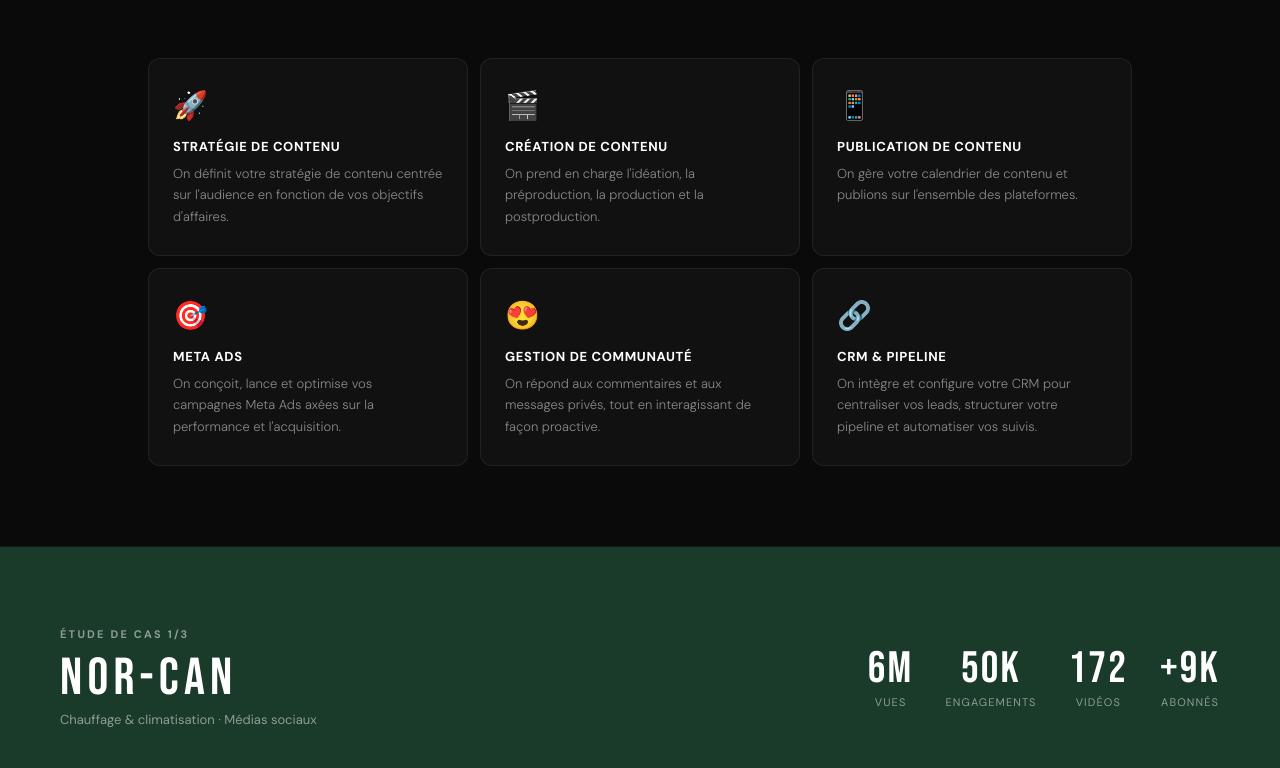
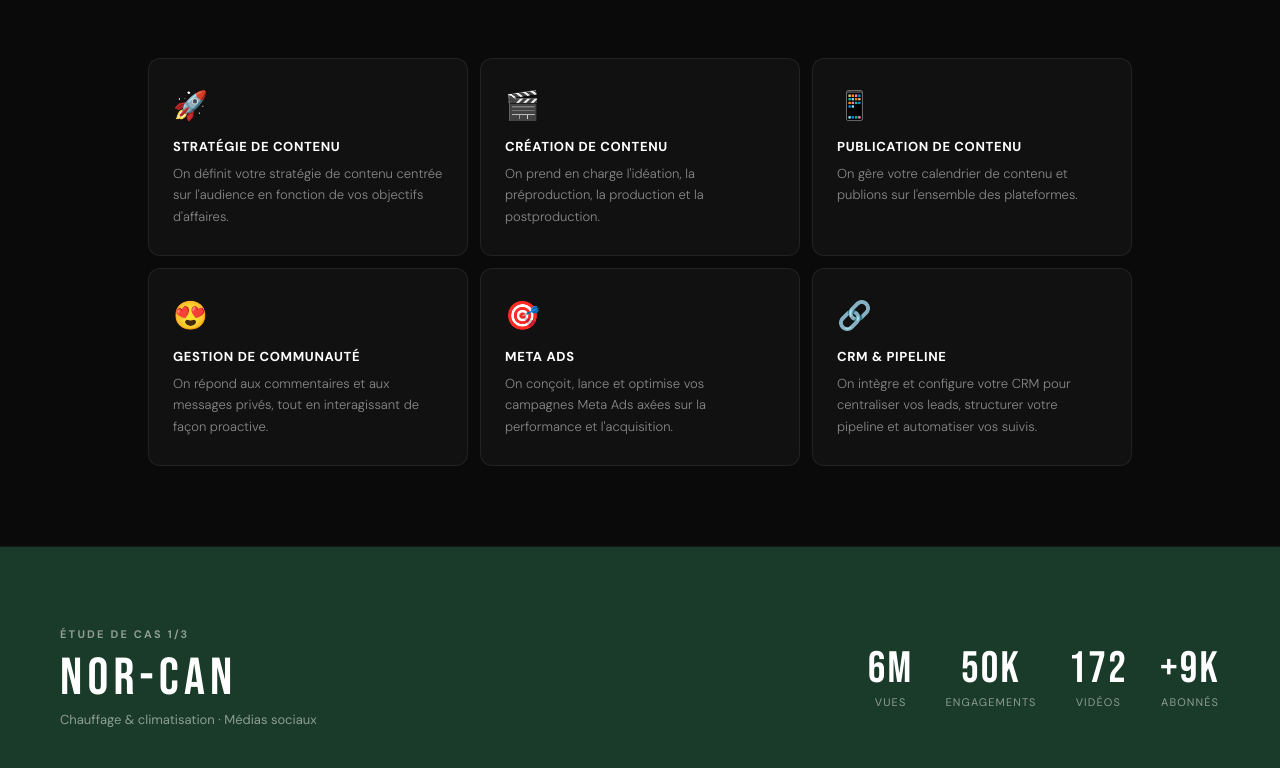
Before and after one commit to auchumedia/auchumedia-website, a React (Create React App) app: page /entreprises in a window 1280 px wide. Shown: the part 881-1649 px from the top of the page. Built offline with nearby package versions, Linux system fonts and the light colour scheme.

Commit message:
Update Entreprises.js

```diff
--- a/src/pages/Entreprises.js
+++ b/src/pages/Entreprises.js
@@ -255,15 +255,15 @@ export default function Entreprises() {
             { icon: '🚀', title: 'Stratégie de contenu', desc: "On définit votre stratégie de contenu centrée sur l'audience en fonction de vos objectifs d'affaires." },
             { icon: '🎬', title: 'Création de contenu', desc: "On prend en charge l'idéation, la préproduction, la production et la postproduction." },
             { icon: '📱', title: 'Publication de contenu', desc: "On gère votre calendrier de contenu et publions sur l'ensemble des plateformes." },
+            { icon: '😍', title: 'Gestion de communauté', desc: "On répond aux commentaires et aux messages privés, tout en interagissant de façon proactive." },
             { icon: '🎯', title: 'Meta Ads', desc: "On conçoit, lance et optimise vos campagnes Meta Ads axées sur la performance et l'acquisition." },
-            { icon: '😍', title: 'Gestion de communauté', desc: "On répond aux commentaires et aux messages privés, tout en interagissant de façon proactive." },
             { icon: '🔗', title: 'CRM & Pipeline', desc: "On intègre et configure votre CRM pour centraliser vos leads, structurer votre pipeline et automatiser vos suivis." },
           ] : [
             { icon: '🚀', title: 'Content strategy', desc: "We define your audience-focused content strategy based on your business objectives." },
             { icon: '🎬', title: 'Content creation', desc: "We handle ideation, pre-production, production and post-production." },
             { icon: '📱', title: 'Content publishing', desc: "We manage your content calendar and publish across all platforms." },
+            { icon: '😍', title: 'Community management', desc: "We respond to comments and DMs while proactively engaging with relevant accounts." },
             { icon: '🎯', title: 'Meta Ads', desc: "We design, launch and optimize your Meta Ads campaigns focused on performance and acquisition." },
-            { icon: '😍', title: 'Community management', desc: "We respond to comments and DMs while proactively engaging with relevant accounts." },
             { icon: '🔗', title: 'CRM & Pipeline', desc: "We integrate and configure your CRM to centralize leads, structure your pipeline and automate follow-ups." },
           ]).map((item, i) => (
             <FadeIn key={i} delay={i * 0.07}>
```
